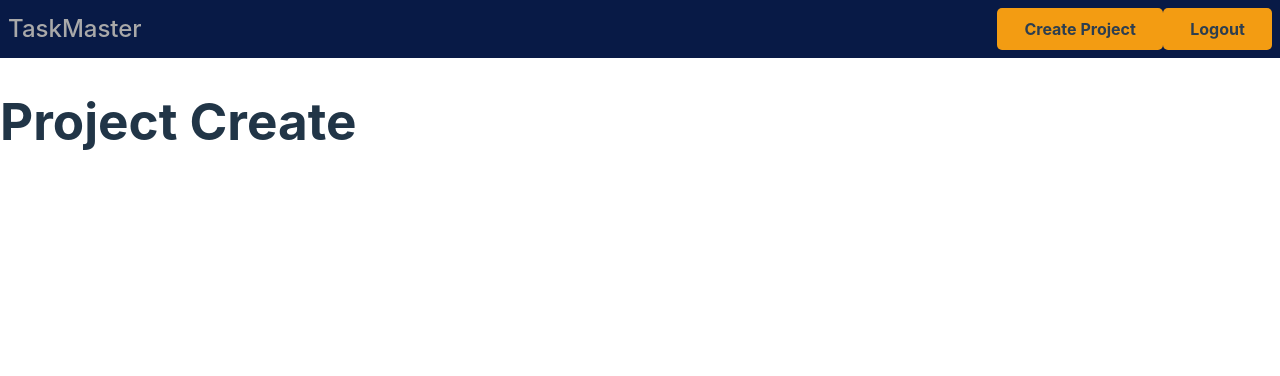
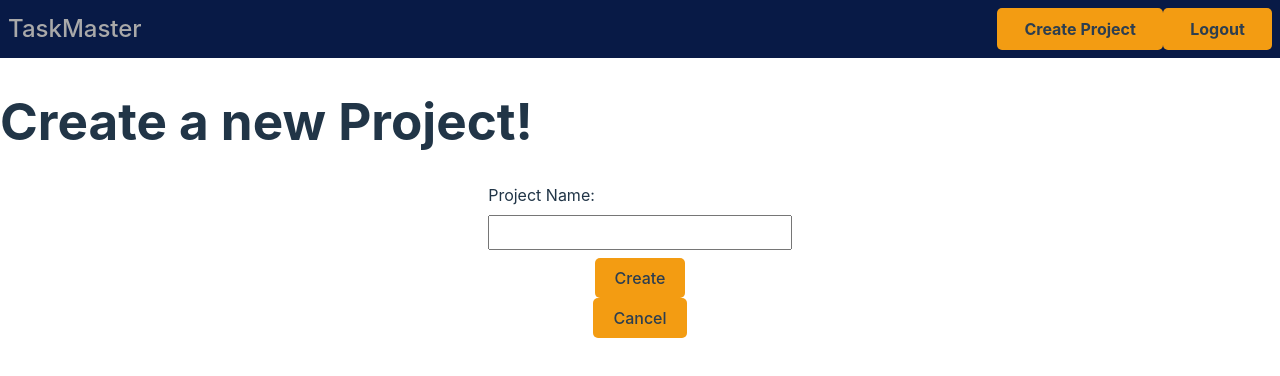
Before and after one commit to buchristo/Taskmaster, a React (Vite) app in the folder Frontend/taskmasterfront/: page /project/create in a window 1280 px wide. Shown: the top 376 px of the page. Built offline with nearby package versions, Linux system fonts and the light colour scheme; sample sign-in values are in the browser's storage.

Commit message:
implement page for user to create new project and store it in DB

```diff
--- /dev/null
+++ b/Frontend/taskmasterfront/src/api/create.js
@@ -0,0 +1,25 @@
+const PROJECTSERVER = "http://localhost:8080/projects";
+const jwtToken = localStorage.getItem("jwt");
+
+export function createProject(projectName, id){
+    return fetch(`${PROJECTSERVER}/addToUser/${id}`, {
+      method: "POST",
+      headers: {
+        "Content-Type": "application/json",
+        Authorization: `Bearer ${jwtToken}`,
+      },
+      body: JSON.stringify({
+        name: projectName,
+        tasks: [],
+      }),
+    })
+      .then((response) => {
+        if (!response.ok) {
+          throw new Error(`HTTP error! Status: ${response.status}`);
+        }
+        return response.json();
+      })
+      .catch((error) => {
+        console.error("Error while making the POST request:", error);
+      });
+}
--- a/Frontend/taskmasterfront/src/pages/ProjectCreator.jsx
+++ b/Frontend/taskmasterfront/src/pages/ProjectCreator.jsx
@@ -1,17 +1,49 @@
-import { useEffect } from "react";
+import { useEffect, useState } from "react";
 import { useNavigate } from "react-router-dom"
+import { useStore } from "../statestore/useStore";
+import { createProject } from "../api/create";
 
 export default function ProjectCreator(){
     const navigate = useNavigate();
+    const user = useStore((state) => state.user);
+    const [projectName, setProjectName] = useState("");
+    const [errorMessage, setErrorMessage] = useState("");
 
     useEffect(() => {
         const authenticated = localStorage.getItem('authenticated') === 'true';
         if(!authenticated){
             navigate("/");
         }
-    },[navigate])
+    },[])
+
+    function handleCreateProject(e){
+        e.preventDefault();
+
+        if(projectName.length < 3){
+            setErrorMessage("Your Project name must at least contain 3 characters!")
+            return
+        } else {
+            createProject(projectName, user.id)
+            navigate(`/dashboard/${user.username}`);
+        }
+    }
+
+    function cancelCreate(){
+        navigate(`/dashboard/${user.username}`);
+    }
 
     return <>
-        <h1>Project Create</h1>
+    <div className="projectCreate">
+        <h1>Create a new Project!</h1>
+        <form onSubmit={handleCreateProject}>
+            <label>
+                Project Name:
+                <input type="text" onChange={(e) => setProjectName(e.target.value)}/>
+            </label>
+            {errorMessage && <p>{errorMessage}</p>}
+            <button>Create</button>
+            <button onClick={cancelCreate}>Cancel</button>
+        </form>
+    </div>
     </>
 }
```
